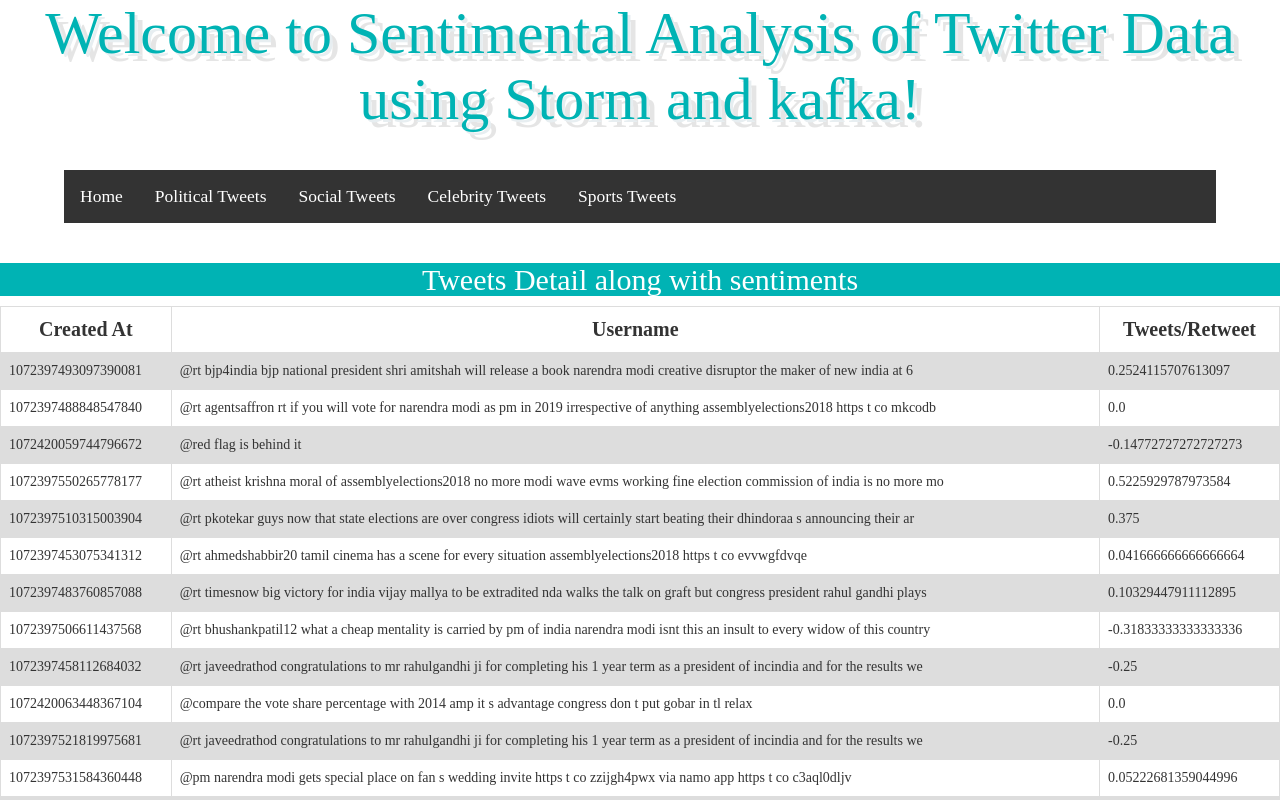
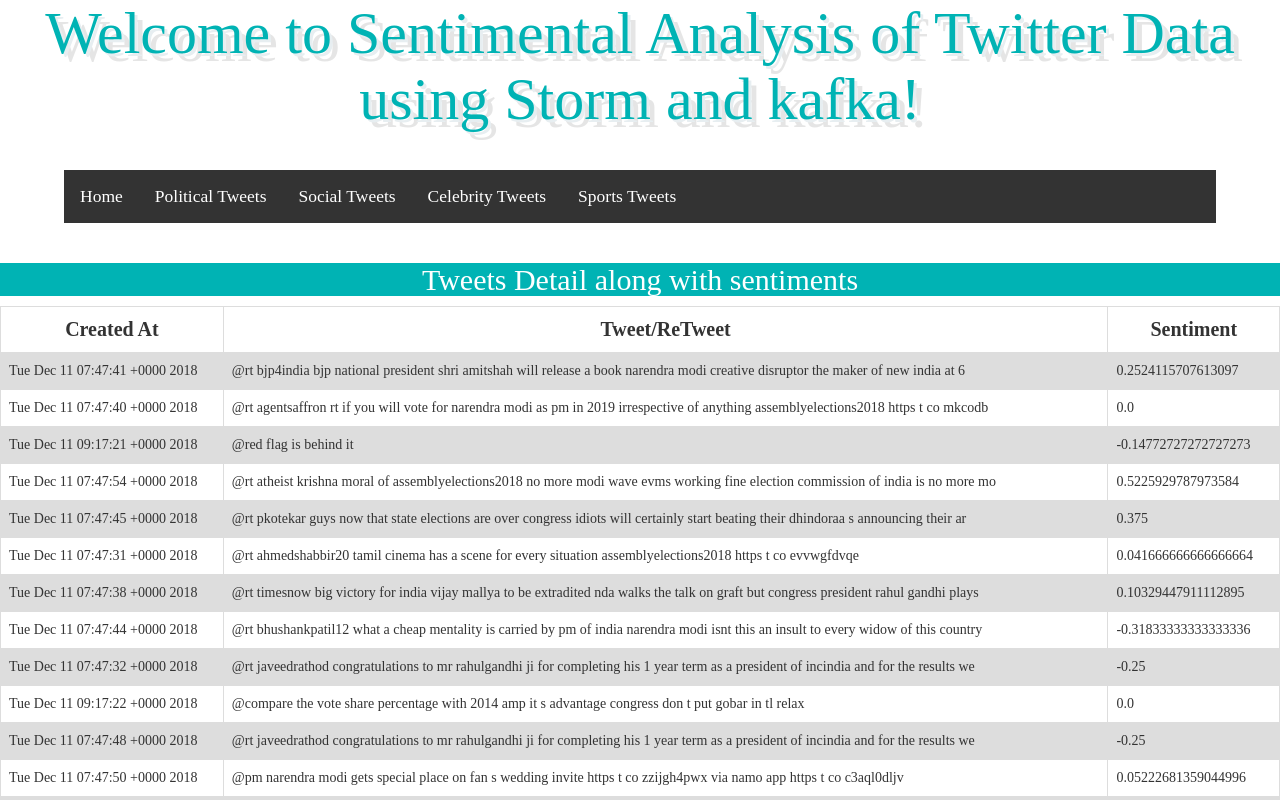
Before and after one commit to CapstoneProject18/Sentiment-analysis-of-twitter-data-using-kafka-and-storm, an Angular app: page /EmployeeDetail in a window 1280 px wide. Shown: the top 800 px of the page. Built offline with nearby package versions, Linux system fonts and the light colour scheme.

Commit message:
political tweets working, rest are shown as COMING SOON

```diff
--- a/src/app/employee-detail/employee-detail.component.ts
+++ b/src/app/employee-detail/employee-detail.component.ts
@@ -38,11 +38,11 @@
     <table>
   <tr>
     <th>Created At</th>
-    <th>Username</th>
-    <th>Tweets/Retweet</th>
+    <th>Tweet/ReTweet</th>
+    <th>Sentiment</th>
   </tr>
   <tr *ngFor="let employee of employees">
-    <td>{{employee.tweet_id}}</td>
+    <td>{{employee.tweet_created_at}}</td>
     <td style="text-align:left;">@{{employee.tweet_text}}</td>
     <td>{{employee.tweet_sentiment}}</td>
   </tr>
--- a/src/app/tweet1/tweet1.component.ts
+++ b/src/app/tweet1/tweet1.component.ts
@@ -6,49 +6,13 @@
   selector: 'app-tweet1',
   template: `
   <style>
-    h2{
-            font-family:product sans;
-      background-color: #efeded;
+    h1{
+      font-family: product sans;
       text-align: center;
+      margin-top: 10%;
     }
-    table{
-      font-family: product sans;
-      border-collapse: collapse;
-      width: 100%;
-    }
-    tr, th, td{
-      font-family: product sans;
-      border: 1px solid #dddddd;
-      padding: 8px;
-      }
-
-      /*td{
-        padding: 0.5em 8em;
-      }*/
-
-      th{
-        text-align:center;
-        font-size:2rem;
-      }
-
-      tr:nth-child(even) {
-        background-color: #dddddd;
-      }
   </style>
-    <h2 style="background-color:#00b3b4; color:white" >Tweets Detail along with sentiments</h2>
-    <table>
-  <tr>
-    <th>Created At</th>
-    <th>Username</th>
-    <th>Tweets/Retweet</th>
-  </tr>
-  <tr *ngFor="let employee of employees">
-    <td>{{employee.created_at}}</td>
-    <td style="text-align:left;">@{{employee.user.screen_name}}</td>
-    <td>{{employee.user.description}}</td>
-  </tr>
-    </table>
-
+  <h1>COMING SOON...</h1>
   `,
   styleUrls: []
 })
```
